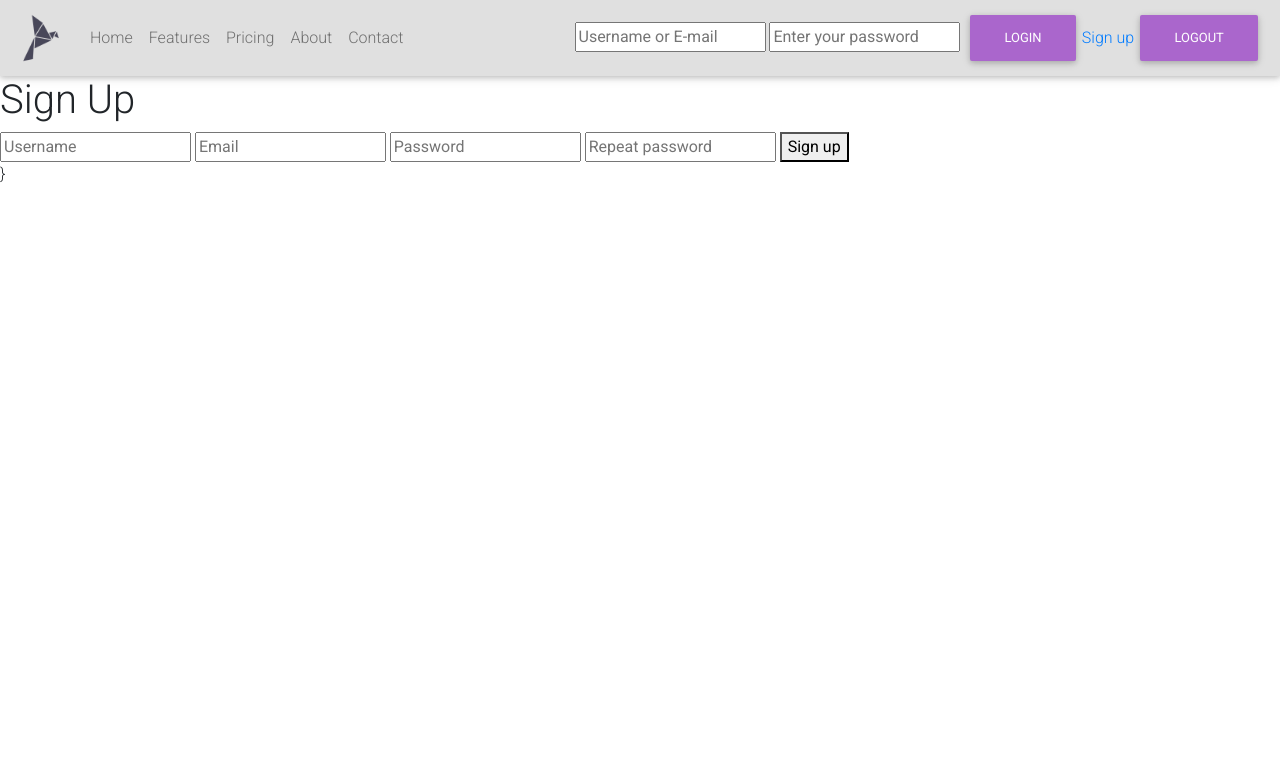
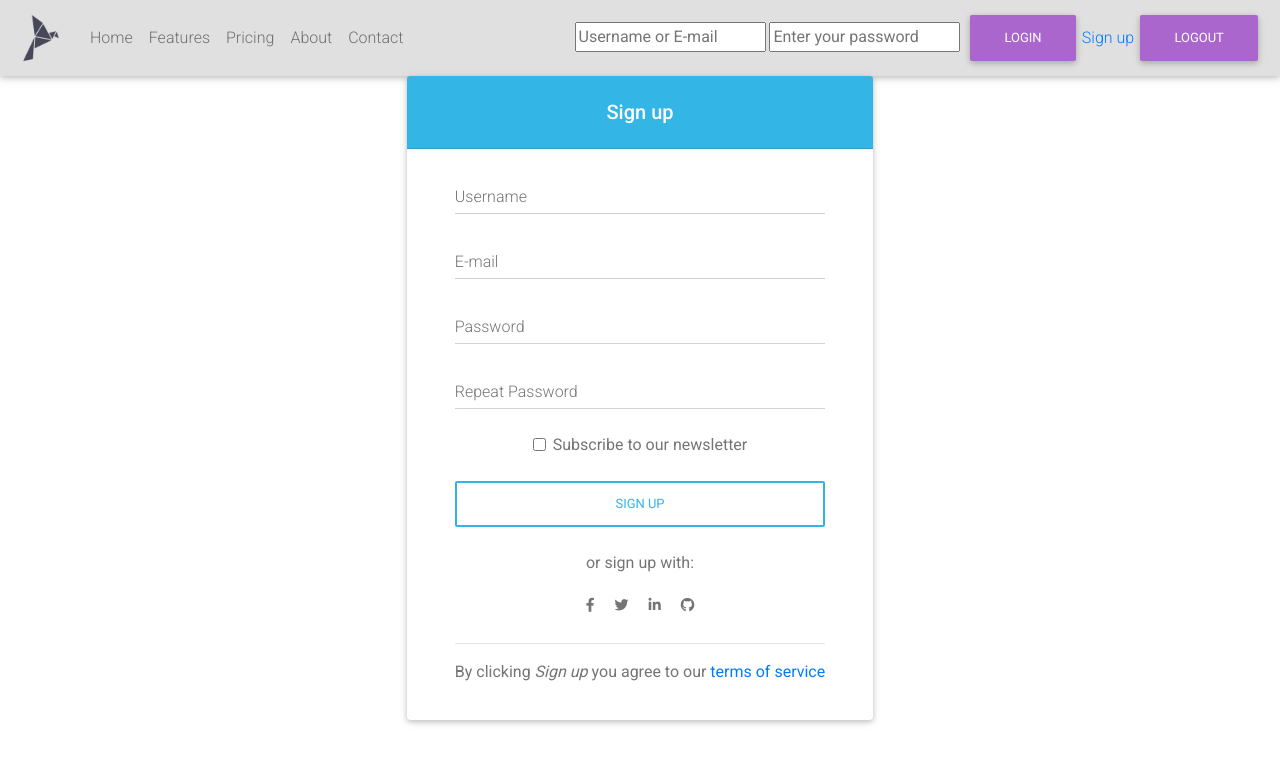
Before and after one commit to bowendevries/PHP-registerSystem, a PHP site: page /signup.php in a window 1280 px wide. Shown: the top 764 px of the page. Run offline with PHP 8.4, Linux system fonts and the light colour scheme; some libraries are stand-ins or nearby versions.

Commit message:
First concept of the sign up form using Material Design components

```diff
--- a/signup.php
+++ b/signup.php
@@ -2,18 +2,71 @@
 require "header.php";
 ?>
 
-    <main>
-       <section>
-            <h1>Sign Up</h1>
-            <form action="includes/signup.php" method="post">
-                <input type="text" name="uid" placeholder="Username">
-                <input type="email" name="email" placeholder="Email">
-                <input type="password" name="pwd" placeholder="Password">
-                <input type="password" name="pwd-repeat" placeholder="Repeat password">
-                <button type="submit" name="signup-submit">Sign up</button>
-            </form>}
-       </section>
-    </main>
+<main>
+    <section class="md-container d-flex align-items-center justify-content-center">
+        <!-- Material form register -->
+        <div class="card">
+            <h5 class="card-header info-color white-text text-center py-4">
+                <strong>Sign up</strong>
+            </h5>
+            <!--Card content-->
+            <div class="card-body px-lg-5 pt-0">
+                <!-- Form -->
+                <form class="text-center" style="color: #757575;" action="includes/signup.inc.php" method="post">
+                    <div class="form-row">
+                        <div class="col">
+                            <!--Username-->
+                            <div class="md-form">
+                                <input type="text" id="username" name="username" class="form-control">
+                                <label for="username">Username</label>
+                            </div>
+                        </div>
+                    </div>
+                    <!-- E-mail -->
+                    <div class="md-form mt-0">
+                        <input type="email" id="email" name="email" class="form-control">
+                        <label for="email">E-mail</label>
+                    </div>
+                    <!-- Password -->
+                    <div class="md-form">
+                        <input type="password" id="pwd" name="pwd" class="form-control" aria-describedby="materialRegisterFormPasswordHelpBlock">
+                        <label for="pwd">Password</label>
+                    </div>
+                    <!-- Password Repeat -->
+                    <div class="md-form">
+                        <input type="password" id="pwd-repeat" name="pwd-repeat" class="form-control" aria-describedby="materialRegisterFormPhoneHelpBlock">
+                        <label for="pwd-repeat">Repeat Password</label>
+                    </div>
+                    <!-- Newsletter -->
+                    <div class="form-check">
+                        <input type="checkbox" class="form-check-input" id="materialRegisterFormNewsletter">
+                        <label class="form-check-label" for="materialRegisterFormNewsletter">Subscribe to our newsletter</label>
+                    </div>
+                    <!-- Sign up button -->
+                    <button class="btn btn-outline-info btn-rounded btn-block my-4 waves-effect z-depth-0" type="submit" name="signup-submit">Sign Up</button>
+                    <!-- Social register -->
+                    <p>or sign up with:</p>
+                    <a type="button" class="btn-floating btn-fb btn-sm">
+                        <i class="fab fa-facebook-f"></i>
+                    </a>
+                    <a type="button" class="btn-floating btn-tw btn-sm">
+                        <i class="fab fa-twitter"></i>
+                    </a>
+                    <a type="button" class="btn-floating btn-li btn-sm">
+                        <i class="fab fa-linkedin-in"></i>
+                    </a>
+                    <a type="button" class="btn-floating btn-git btn-sm">
+                        <i class="fab fa-github"></i>
+                    </a>
+                    <hr>
+                    <!-- Terms of service -->
+                    <p>By clicking <em>Sign up</em> you agree to our <a href="" target="_blank">terms of service</a>
+                </form>
+                <!-- Form -->
+            </div>
+        </div>
+    </section>
+</main>
 
 <?php
 require "footer.php";
```
